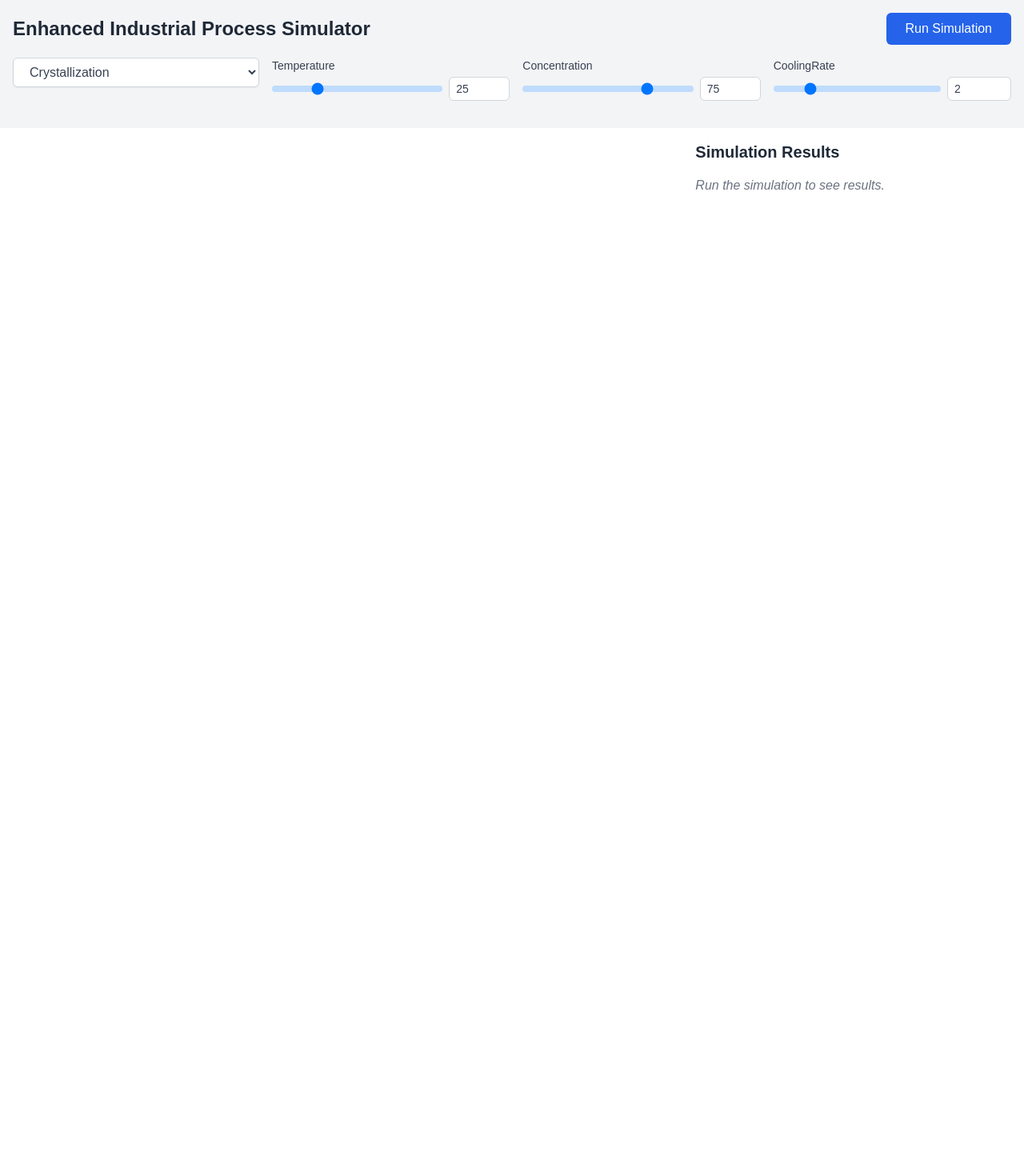
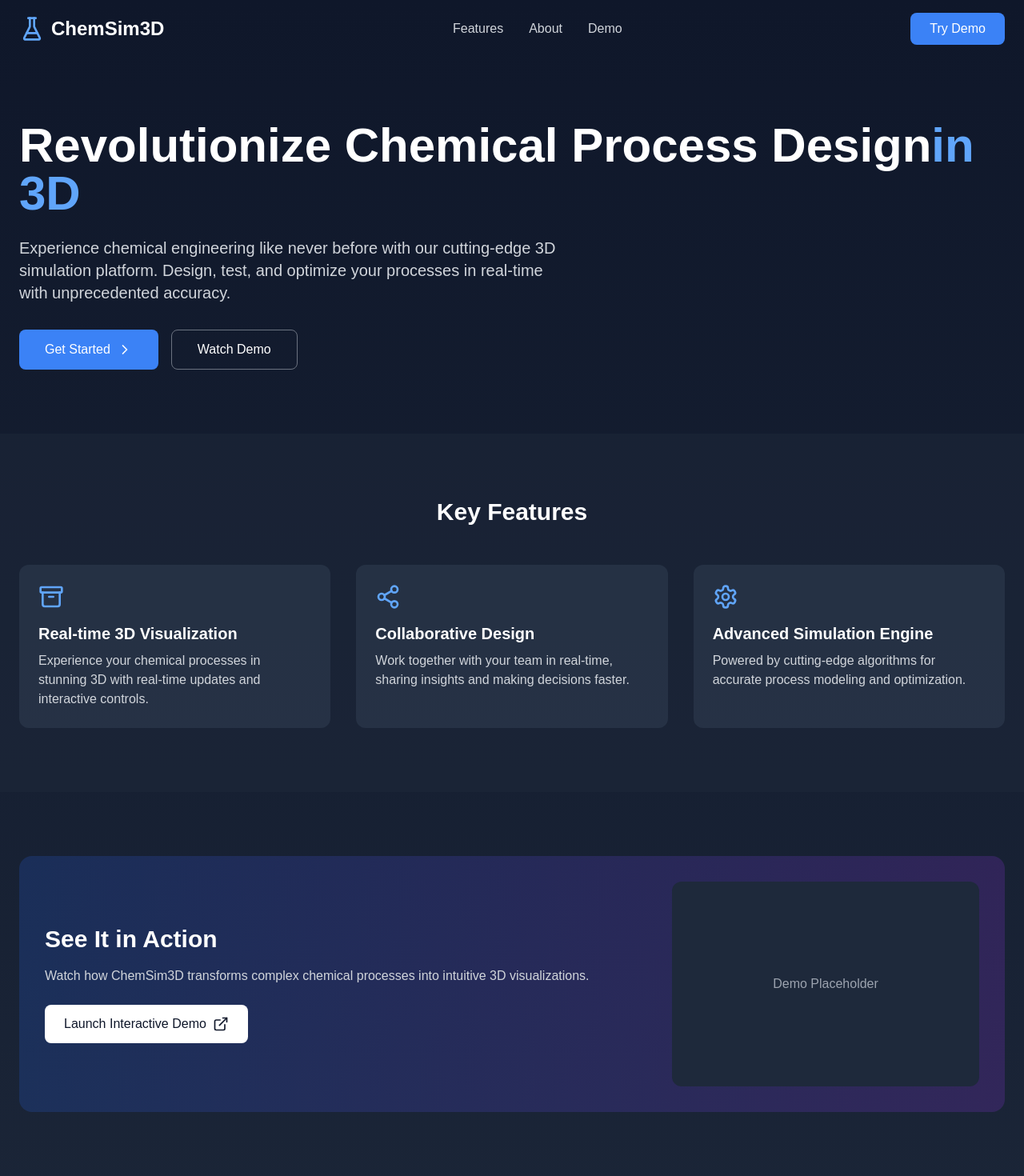
Before and after one commit to JessiP23/industrialSimulator, a Next.js app: page / in a window 1280 px wide. Shown: the top 1470 px of the page at 80% size. Before the commit the page ends 800 px from the top, so only its background shows below. Built offline with nearby package versions, Linux system fonts and the light colour scheme.

Commit message:
normal fermentatin process

```diff
--- a/app/page.js
+++ b/app/page.js
@@ -1,338 +1,143 @@
 'use client'
+import React, { useState, useEffect } from 'react';
+import { ChevronRight, Box3D, Share2, Settings, Users, ArrowRight, ExternalLink, FlaskConical, Archive } from 'lucide-react';
 
-import React, { useState, useEffect, useRef, useMemo, useCallback } from 'react'
-import * as THREE from 'three'
-import { Chart } from 'chart.js/auto'
-import { IndustrialProcessSimulator } from './process/page'
-import { processConfigs } from './process/page'
-import { createScene } from './scene/page'
-import { Crystallization } from './crystallization/page'
-import { Distillation } from './distillation/page'
-import { Filtration } from './filtration/page'
-import { Fermentation } from './fermentation/page'
-import { ReactorDesign } from './reactor/page'
+const LandingPage = () => {
+  const [isVisible, setIsVisible] = useState(false);
 
-// Custom hook for throttling
-function useThrottle(callback, delay) {
-  const lastCall = useRef(0)
-  const lastCallTimer = useRef()
-
-  return useCallback((...args) => {
-    const now = Date.now()
-    if (now - lastCall.current >= delay) {
-      callback(...args)
-      lastCall.current = now
-    } else {
-      clearTimeout(lastCallTimer.current)
-      lastCallTimer.current = setTimeout(() => {
-        callback(...args)
-        lastCall.current = Date.now()
-      }, delay)
-    }
-  }, [callback, delay])
-}
-
-function ProcessAnimation({ process, parameters, results, container }) {
-  const sceneRef = useRef()
-  const cameraRef = useRef()
-  const rendererRef = useRef()
-  const animationFrameRef = useRef()
+  const navigateButton = () => {
+    window.location.href = '/demo';
+  }
 
   useEffect(() => {
-    if (!container) return
-
-    const sceneSetup = createScene(container)
-
-    if (sceneSetup.error) {
-      const errorMessage = document.createElement('div')
-      errorMessage.textContent = "Your browser does not support WebGL, which is required for this simulation."
-      errorMessage.style.color = "red"
-      errorMessage.style.padding = "20px"
-      container.appendChild(errorMessage)
-      return () => {
-        container.removeChild(errorMessage)
-      }
-    }
-
-    const { scene, camera, renderer, controls, composer } = sceneSetup
-    sceneRef.current = scene
-    cameraRef.current = camera
-    rendererRef.current = renderer
-
-    let animate
-    switch (process) {
-      case 'crystallization':
-        animate = Crystallization({ scene, parameters, results })
-        break
-      case 'filtration':
-        animate = Filtration({ scene, parameters, results })
-        break
-      case 'distillation':
-        animate = Distillation({ scene, parameters, results })
-        break
-      case 'fermentation':
-        animate = Fermentation({ scene, parameters, results })
-        break
-      case 'reactorDesign':
-        animate = ReactorDesign({ scene, parameters, results })
-        break
-      default:
-        animate = () => {}
-    }
-
-    function render() {
-      animationFrameRef.current = requestAnimationFrame(render)
-      animate()
-      controls.update()
-      composer.render()
-    }
-
-    render()
-
-    return () => {
-      if (animationFrameRef.current) {
-        cancelAnimationFrame(animationFrameRef.current)
-      }
-      if (rendererRef.current) {
-        rendererRef.current.dispose()
-        container.removeChild(rendererRef.current.domElement)
-      }
-    }
-  }, [process, parameters, results, container])
-
-  return null
-}
-
-function ResultsChart({ results }) {
-  const chartRef = useRef(null)
-  const chartInstanceRef = useRef(null)
-
-  useEffect(() => {
-    if (!chartRef.current || !results) return
-
-    const ctx = chartRef.current.getContext('2d')
-    const labels = Object.keys(results)
-    const data = Object.values(results)
-
-    const chartConfig = {
-      type: 'bar',
-      data: {
-        labels: labels,
-        datasets: [{
-          label: 'Simulation Results',
-          data: data,
-          backgroundColor: [
-            'rgba(59, 130, 246, 0.6)',
-            'rgba(16, 185, 129, 0.6)',
-            'rgba(249, 115, 22, 0.6)',
-            'rgba(236, 72, 153, 0.6)',
-          ],
-          borderColor: [
-            'rgba(59, 130, 246, 1)',
-            'rgba(16, 185, 129, 1)',
-            'rgba(249, 115, 22, 1)',
-            'rgba(236, 72, 153, 1)',
-          ],
-          borderWidth: 1
-        }]
-      },
-      options: {
-        responsive: true,
-        scales: {
-          y: {
-            beginAtZero: true
-          }
-        }
-      }
-    }
-
-    if (chartInstanceRef.current) {
-      chartInstanceRef.current.destroy()
-    }
-
-    chartInstanceRef.current = new Chart(ctx, chartConfig)
-
-    return () => {
-      if (chartInstanceRef.current) {
-        chartInstanceRef.current.destroy()
-      }
-    }
-  }, [results])
-
-  return <canvas ref={chartRef} width="400" height="200"></canvas>
-}
-
-export default function Component() {
-  const [selectedProcess, setSelectedProcess] = useState('crystallization')
-  const [parameters, setParameters] = useState({})
-  const [results, setResults] = useState(null)
-  const [showAdvancedOptions, setShowAdvancedOptions] = useState(false)
-  const visualizationRef = useRef(null)
-  const simulator = useMemo(() => new IndustrialProcessSimulator(), [])
-
-  useEffect(() => {
-    setParameters(Object.fromEntries(processConfigs[selectedProcess].map(config => [config.name, config.default])))
-  }, [selectedProcess])
-
-  const runSimulation = useCallback(() => {
-    const simulationResults = simulator.simulateProcess(selectedProcess, parameters)
-    const validResults = Object.fromEntries(
-      Object.entries(simulationResults).map(([key, value]) => [key, isNaN(value) ? 0 : value])
-    )
-    setResults(validResults)
-  }, [selectedProcess, parameters, simulator])
-
-  const throttledRunSimulation = useThrottle(runSimulation, 200)
-
-  const handleParameterChange = useCallback((name, value) => {
-    const config = processConfigs[selectedProcess].find(c => c.name === name)
-    if (config) {
-      const newValue = Math.max(config.min, Math.min(config.max, parseFloat(value) || config.min))
-      setParameters(prev => ({ ...prev, [name]: newValue }))
-      throttledRunSimulation()
-    }
-  }, [selectedProcess, throttledRunSimulation])
-
-  const mainOptions = useMemo(() => processConfigs[selectedProcess].slice(0, 3), [selectedProcess])
-  const advancedOptions = useMemo(() => processConfigs[selectedProcess].slice(3), [selectedProcess])
+    setIsVisible(true);
+  }, []);
 
   return (
-    <div className="flex flex-col h-screen bg-white">
-      <div className="h-1/5 bg-gray-100 shadow-lg p-4">
-        <div className="flex justify-between items-center mb-4">
-          <h1 className="text-2xl font-bold text-gray-800">Enhanced Industrial Process Simulator</h1>
-          <button
-            onClick={runSimulation}
-            className="px-6 py-2 bg-blue-600 text-white rounded-md hover:bg-blue-700 focus:outline-none focus:ring-2 focus:ring-blue-500 focus:ring-offset-2 transition duration-150 ease-in-out"
-          >
-            Run Simulation
+    <div className="min-h-screen bg-gradient-to-b from-slate-900 to-slate-800">
+      {/* Hero Section */}
+      <nav className="container mx-auto px-6 py-4">
+        <div className="flex items-center justify-between">
+          <div className="flex items-center space-x-2">
+            <FlaskConical className="h-8 w-8 text-blue-400" />
+            <span className="text-2xl font-bold text-white">ChemSim3D</span>
+          </div>
+          <div className="hidden md:flex space-x-8">
+            <a href="#features" className="text-gray-300 hover:text-white transition-colors">Features</a>
+            <a href="#about" className="text-gray-300 hover:text-white transition-colors">About</a>
+            <a href="#demo" className="text-gray-300 hover:text-white transition-colors">Demo</a>
+          </div>
+          <button className="bg-blue-500 hover:bg-blue-600 text-white px-6 py-2 rounded-lg transition-colors">
+            Try Demo
           </button>
         </div>
-        <div className="flex space-x-4">
-          <div className="w-1/4">
-            <select
-              value={selectedProcess}
-              onChange={(e) => setSelectedProcess(e.target.value)}
-              className="w-full px-4 py-2 text-gray-700 bg-white border border-gray-300 rounded-md shadow-sm focus:outline-none focus:ring-2 focus:ring-blue-500"
-            >
-              {Object.keys(processConfigs).map((process) => (
-                <option key={process} value={process}>
-                  {process.charAt(0).toUpperCase() + process.slice(1)}
-                </option>
-              ))}
-            </select>
+      </nav>
+
+      <div className="container mx-auto px-6 py-20">
+        <div className={`transform transition-all duration-1000 ${isVisible ? 'translate-y-0 opacity-100' : 'translate-y-10 opacity-0'}`}>
+          <h1 className="text-5xl md:text-6xl font-bold text-white mb-6">
+            Revolutionize Chemical Process Design
+            <span className="text-blue-400">in 3D</span>
+          </h1>
+          <p className="text-xl text-gray-300 mb-8 max-w-2xl">
+            Experience chemical engineering like never before with our cutting-edge 3D simulation platform.
+            Design, test, and optimize your processes in real-time with unprecedented accuracy.
+          </p>
+          <div className="flex flex-col sm:flex-row gap-4">
+            <button onClick={navigateButton} className="bg-blue-500 hover:bg-blue-600 text-white px-8 py-3 rounded-lg flex items-center justify-center space-x-2 transition-colors">
+              <span>Get Started</span>
+              <ChevronRight className="w-5 h-5" />
+            </button>
+            <button className="border border-gray-500 hover:border-gray-400 text-white px-8 py-3 rounded-lg transition-colors">
+              Watch Demo
+            </button>
           </div>
-          <div className="w-3/4 grid grid-cols-3 gap-4">
-            {mainOptions.map((config) => (
-              <div key={config.name} className="flex flex-col">
-                <label htmlFor={config.name} className="text-sm font-medium text-gray-700 mb-1">
-                  {config.name.charAt(0).toUpperCase() + config.name.slice(1)}
-                </label>
-                <div className="flex items-center space-x-2">
-                  <input
-                    type="range"
-                    id={`${config.name}-slider`}
-                    min={config.min}
-                    max={config.max}
-                    step={config.step}
-                    value={parameters[config.name] || config.default}
-                    onChange={(e) => handleParameterChange(config.name, e.target.value)}
-                    className="w-full h-2 bg-blue-200 rounded-lg appearance-none cursor-pointer"
-                  />
-                  <input
-                    type="number"
-                    id={`${config.name}-input`}
-                    min={config.min}
-                    max={config.max}
-                    step={config.step}
-                    value={parameters[config.name] || config.default}
-                    onChange={(e) => handleParameterChange(config.name, e.target.value)}
-                    onFocus={(e) => e.target.select()}
-                    className="w-20 px-2 py-1 text-sm text-gray-700 border border-gray-300 rounded-md"
-                  />
-                </div>
+        </div>
+      </div>
+
+      {/* Features Section */}
+      <section className="py-20 bg-slate-800/50">
+        <div className="container mx-auto px-6">
+          <h2 className="text-3xl font-bold text-white mb-12 text-center">Key Features</h2>
+          <div className="grid md:grid-cols-3 gap-8">
+            {[
+              {
+                icon: <Archive className="w-8 h-8 text-blue-400" />,
+                title: "Real-time 3D Visualization",
+                description: "Experience your chemical processes in stunning 3D with real-time updates and interactive controls."
+              },
+              {
+                icon: <Share2 className="w-8 h-8 text-blue-400" />,
+                title: "Collaborative Design",
+                description: "Work together with your team in real-time, sharing insights and making decisions faster."
+              },
+              {
+                icon: <Settings className="w-8 h-8 text-blue-400" />,
+                title: "Advanced Simulation Engine",
+                description: "Powered by cutting-edge algorithms for accurate process modeling and optimization."
+              }
+            ].map((feature, index) => (
+              <div key={index} className="bg-slate-700/50 p-6 rounded-xl hover:transform hover:scale-105 transition-all duration-300">
+                <div className="mb-4">{feature.icon}</div>
+                <h3 className="text-xl font-semibold text-white mb-2">{feature.title}</h3>
+                <p className="text-gray-300">{feature.description}</p>
               </div>
             ))}
           </div>
         </div>
-        {advancedOptions.length > 0 && (
-          <div className="mt-4">
-            <button
-              onClick={() => setShowAdvancedOptions(!showAdvancedOptions)}
-              className="text-blue-600 hover:text-blue-800 focus:outline-none"
-            >
-              {showAdvancedOptions ? 'Hide' : 'Show'} Advanced Options
-            </button>
-            {showAdvancedOptions && (
-              <div className="mt-4 grid grid-cols-3 gap-4">
-                {advancedOptions.map((config) => (
-                  <div key={config.name} className="flex flex-col">
-                    <label htmlFor={config.name} className="text-sm font-medium text-gray-700 mb-1">
-                      {config.name.charAt(0).toUpperCase() + config.name.slice(1)}
-                    </label>
-                    <div className="flex items-center space-x-2">
-                      <input
-                        type="range"
-                        id={`${config.name}-slider`}
-                        min={config.min}
-                        max={config.max}
-                        step={config.step}
-                        value={parameters[config.name] || config.default}
-                        onChange={(e) => handleParameterChange(config.name, e.target.value)}
-                        className="w-full h-2 bg-blue-200 rounded-lg appearance-none cursor-pointer"
-                      />
-                      <input
-                        type="number"
-                        id={`${config.name}-input`}
-                        min={config.min}
-                        max={config.max}
-                        step={config.step}
-                        value={parameters[config.name] || config.default}
-                        onChange={(e) => handleParameterChange(config.name, e.target.value)}
-                        onFocus={(e) => e.target.select()}
-                        className="w-20 px-2 py-1 text-sm text-gray-700 border border-gray-300 rounded-md"
-                      />
-                    </div>
-                  </div>
-                ))}
-              </div>
-            )}
-          </div>
-        )}
-      </div>
+      </section>
 
-      <div className="h-4/5 flex">
-        <div className="w-2/3 bg-white p-4">
-          <div ref={visualizationRef} className="w-full h-full">
-            {results && (
-              <ProcessAnimation
-                process={selectedProcess}
-                parameters={parameters}
-                results={results}
-                container={visualizationRef.current}
-              />
-            )}
+      {/* Demo Section */}
+      <section className="py-20">
+        <div className="container mx-auto px-6">
+          <div className="bg-gradient-to-r from-blue-600/20 to-purple-600/20 rounded-2xl p-8 flex flex-col md:flex-row items-center justify-between">
+            <div className="mb-8 md:mb-0 md:mr-8">
+              <h2 className="text-3xl font-bold text-white mb-4">See It in Action</h2>
+              <p className="text-gray-300 mb-6">
+                Watch how ChemSim3D transforms complex chemical processes into intuitive 3D visualizations.
+              </p>
+              <button className="bg-white text-slate-900 px-6 py-3 rounded-lg flex items-center space-x-2 hover:bg-gray-100 transition-colors">
+                <span>Launch Interactive Demo</span>
+                <ExternalLink className="w-5 h-5" />
+              </button>
+            </div>
+            <div className="bg-slate-800 rounded-xl p-4 w-full md:w-96 h-64 flex items-center justify-center">
+              <span className="text-gray-400">Demo Placeholder</span>
+            </div>
           </div>
         </div>
+      </section>
 
-        <div className="w-1/3 bg-white p-4 overflow-y-auto">
-          <h2 className="text-xl font-semibold mb-4 text-gray-800">Simulation Results</h2>
-          {results ? (
-            <div>
-              <ResultsChart results={results} />
-              <div className="mt-4 grid grid-cols-2 gap-2">
-                {Object.entries(results).map(([key, value]) => (
-                  <p key={key} className="text-sm text-black">
-                    <span className="font-semibold">{key}:</span> {typeof value === 'number' ? value.toFixed(2) : value}
-                  </p>
-                ))}
-              </div>
+      {/* Call to Action */}
+      <section className="py-20 bg-slate-800/50">
+        <div className="container mx-auto px-6 text-center">
+          <h2 className="text-3xl font-bold text-white mb-6">Ready to Transform Your Chemical Process Design?</h2>
+          <p className="text-gray-300 mb-8 max-w-2xl mx-auto">
+            Join the next generation of chemical engineers using ChemSim3D to innovate and optimize their processes.
+          </p>
+          <button onClick={navigateButton} className="bg-blue-500 hover:bg-blue-600 text-white px-8 py-3 rounded-lg flex items-center space-x-2 mx-auto transition-colors">
+            <span>Simulator</span>
+            <ArrowRight className="w-5 h-5" />
+          </button>
+        </div>
+      </section>
+
+      {/* Footer */}
+      <footer className="bg-slate-900 py-12">
+        <div className="container mx-auto px-6">
+          <div className="flex flex-col md:flex-row justify-between items-center">
+            <div className="flex items-center space-x-2 mb-4 md:mb-0">
+              <FlaskConical className="h-6 w-6 text-blue-400" />
+              <span className="text-white font-bold">ChemSim3D</span>
             </div>
-          ) : (
-            <p className="text-gray-500 italic">Run the simulation to see results.</p>
-          )}
+            <div className="text-gray-400 text-sm">
+              © 2024 ChemSim3D. All rights reserved.
+            </div>
+          </div>
         </div>
-      </div>
+      </footer>
     </div>
-  )
-}
+  );
+};
+
+export default LandingPage;
--- a/package.json
+++ b/package.json
@@ -13,6 +13,7 @@
     "@react-three/fiber": "^8.17.10",
     "chart.js": "^4.4.6",
     "d3": "^7.9.0",
+    "lucide-react": "^0.460.0",
     "next": "15.0.3",
     "react": "18.2.0",
     "react-dom": "18.2.0",
```
Also changed, not shown: app/demo/page.js (+8 -9 lines), app/fermentation/page.js (+93 -180 lines), 2 other files (tests, documents, lock files or other folders).
